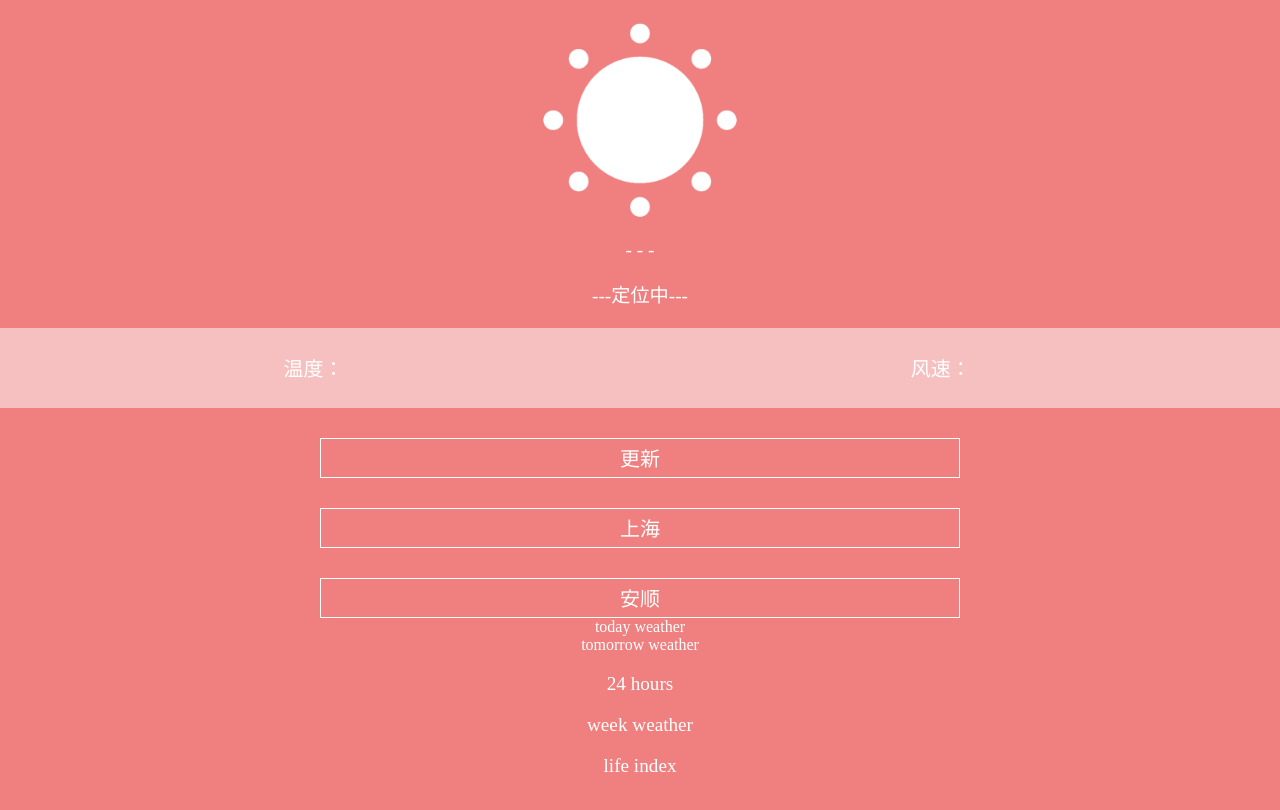
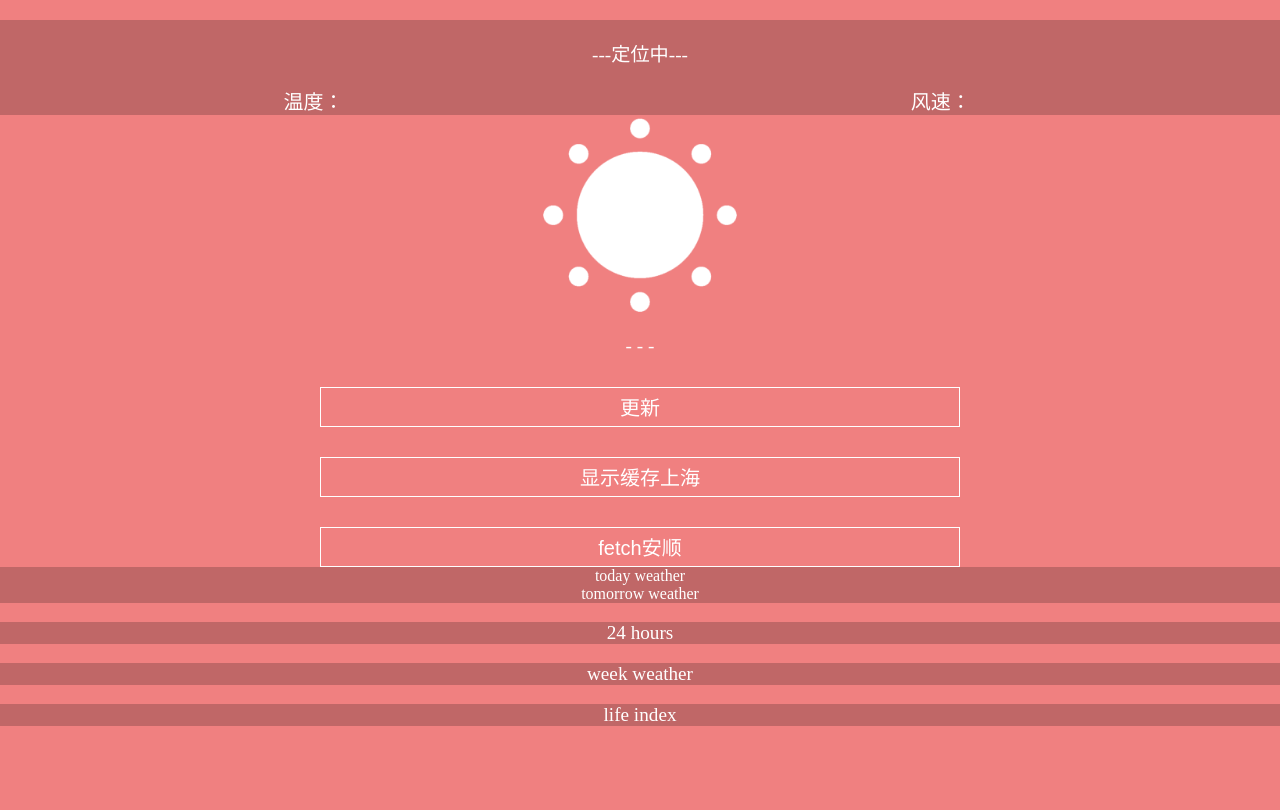
Before and after one commit to yemaoteng/weather, a plain HTML site: page index.html in a window 1280 px wide. Drawn offline with Linux system fonts and the light colour scheme.

Commit message:
已经添加所有大元素

```diff
--- a/index.html
+++ b/index.html
@@ -8,30 +8,33 @@
 </head>
 <body>
 <div id="app">
-  <div class="mainInfo">
-    <img class="mainWeatherIcon" src="./pics/fair.png" />
-    <p class="weathermain">- - -</p>
+
+  <div class="cbg head clearfix">
     <p class="city">---定位中---</p>
-  </div>
-  <div class="subInfo">
     <div class="temp">温度：</div>
     <div class="wind">风速：</div>
   </div>
 
+  <div class="mainInfo">
+    <img class="mainWeatherIcon" src="./pics/fair.png" />
+    <p class="weathermain">- - -</p>
+  </div>
+
   <button class="btn-update" onclick="upup()">更新</button>
-  <button class="btn-update" onclick="displayWeather(shanghai)">上海</button>
-  <button class="btn-update" onclick="displayWeather(anshun)">安顺</button>
-  <div class="twoday">
+  <button class="btn-update" onclick="displayWeather(shanghai)">显示缓存上海</button>
+  <button class="btn-update" onclick="displayWeather(anshun)">fetch安顺</button>
+
+  <div class="cbg twoday">
     <div class="today">today weather</div>
     <div class="tomorrow">tomorrow weather</div>
   </div>
-  <div class="24hours">
+  <div class="cbg 24hours">
     <p>24 hours</p>
   </div>
-  <div class="week">
+  <div class="cbg week">
     <p>week weather</p>
   </div>
-  <div class="life">
+  <div class="cbg life">
     <p>life index</p>
   </div>
 
--- a/sty.css
+++ b/sty.css
@@ -10,6 +10,10 @@ body {
     padding-right: 0px;
     padding-top: 20px;
     margin:0;
+}
+
+.cbg {
+    background-color: rgba(0,0,0,0.2);
 }
 
 .mainInfo {
```
